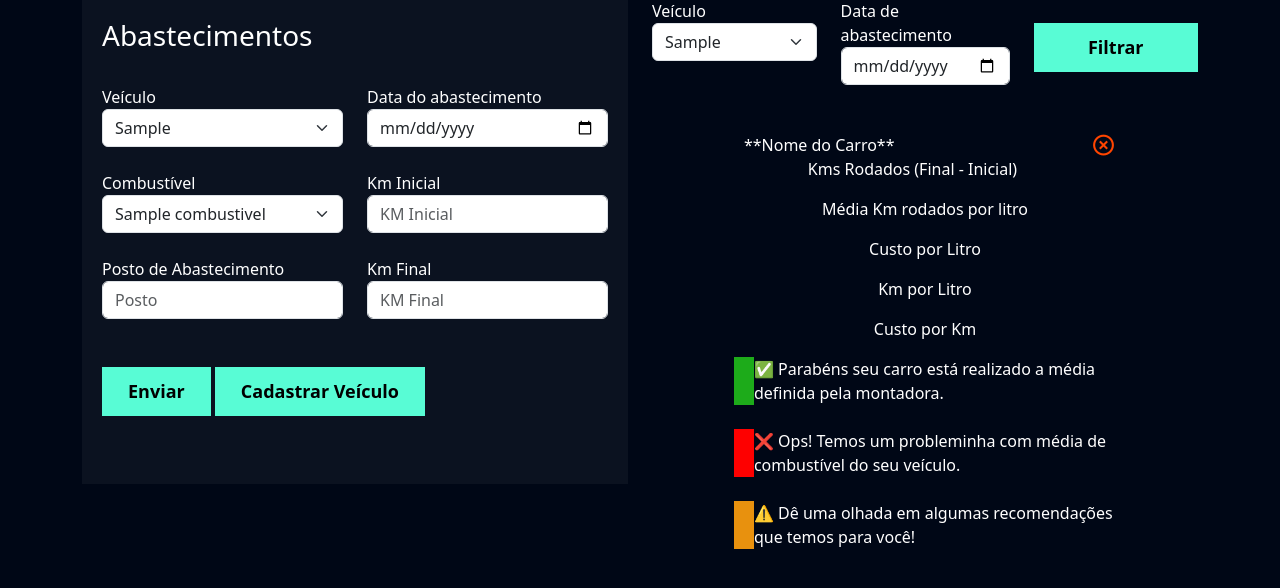
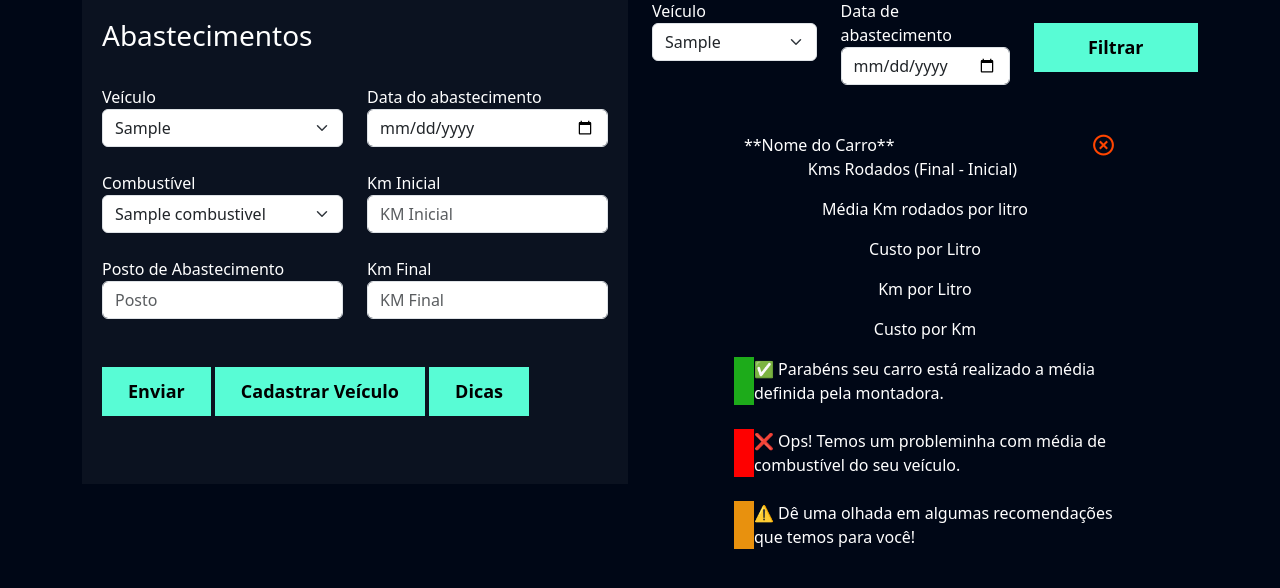
Before and after one commit to felipepurgano/GasCheck, a Django app: page /fuel/abastecimentos/ in a window 1280 px wide. Shown: the part 49-637 px from the top of the page. Run offline with Django 3.2, Linux system fonts and the light colour scheme; a user stored in the database is signed in; tables that the repository leaves empty hold one stand-in row (values such as "Sample post").

Commit message:
Update abastecimentos.html

```diff
--- a/fuel/templates/abastecimentos.html
+++ b/fuel/templates/abastecimentos.html
@@ -71,6 +71,7 @@
                         <br>
                         <input type="submit" value="Enviar" class="btn-cadastro">
                         <input type="button" value="Cadastrar Veículo" onclick="window.location.href='{% url 'cad_carros' %}'" class="btn-cadastro">
+                        <input type="button" value="Dicas" onclick="window.location.href='{% url 'dicas' %}'" class="btn-cadastro">
                         <br>
                         <br>
                         <br>
```
